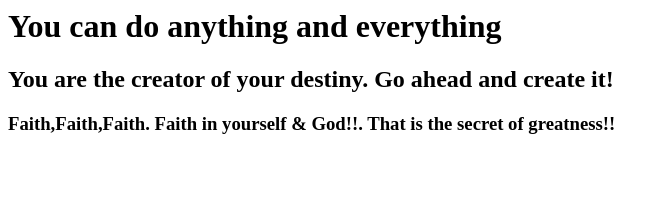
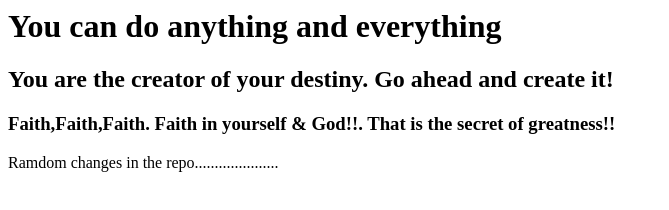
Before and after one commit to gaddam-sravanthi/firstgitrepo, a plain HTML site: page index.html in a window 1280 px wide. Shown: the whole page, without its empty margins (0-669 px from the left). Drawn offline with Linux system fonts and the light colour scheme.

Commit message:
Update index.html
Added changes to Remote repo

```diff
--- a/index.html
+++ b/index.html
@@ -5,5 +5,7 @@
 <h1>You can do anything and everything</h1>
 <h2>You are the creator of your destiny. Go ahead and create it! </h2>
 <h3>Faith,Faith,Faith. Faith in yourself & God!!. That is the secret of greatness!!</h3>
+
+Ramdom changes in the repo.....................
 </body>
 </html>
```
